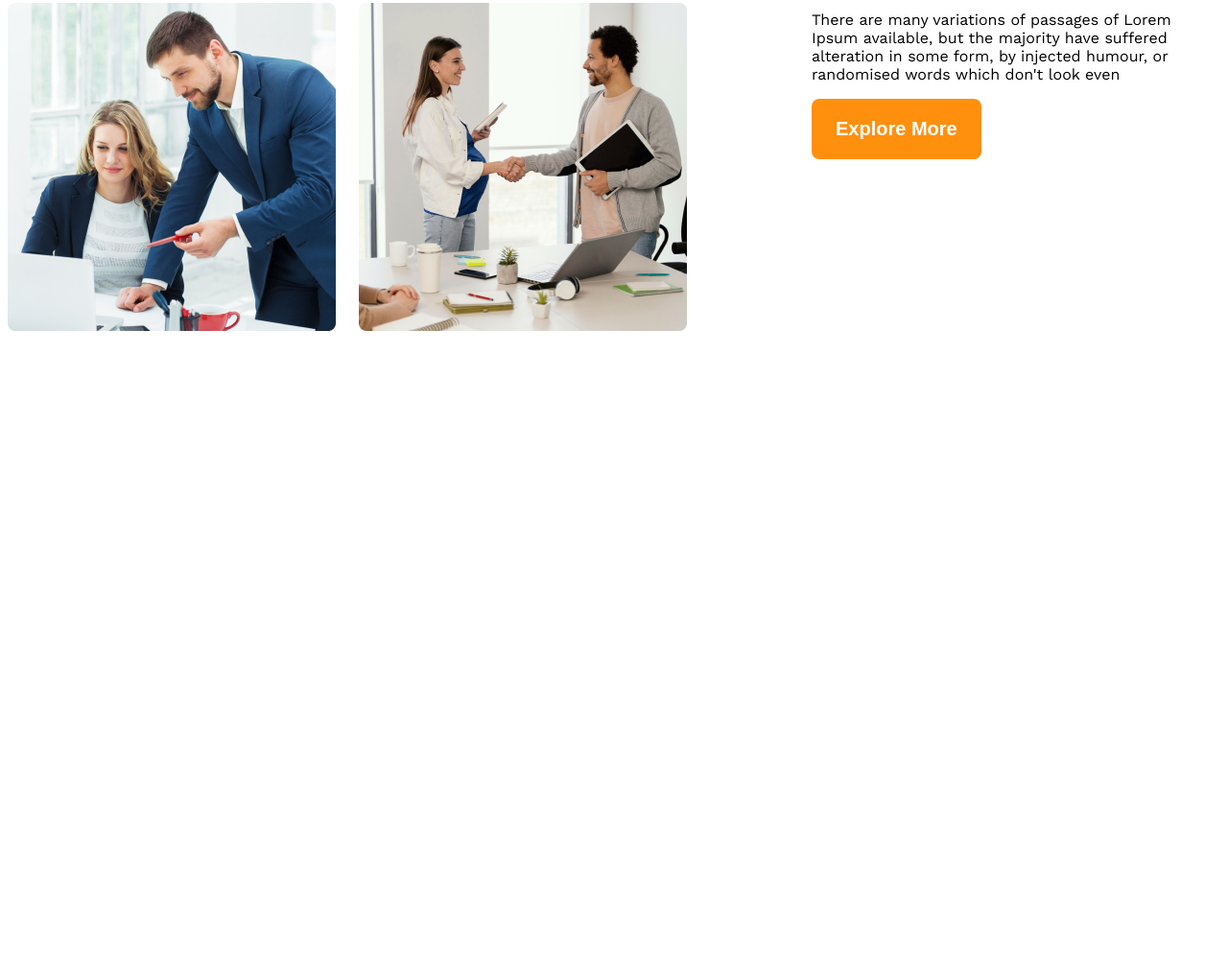
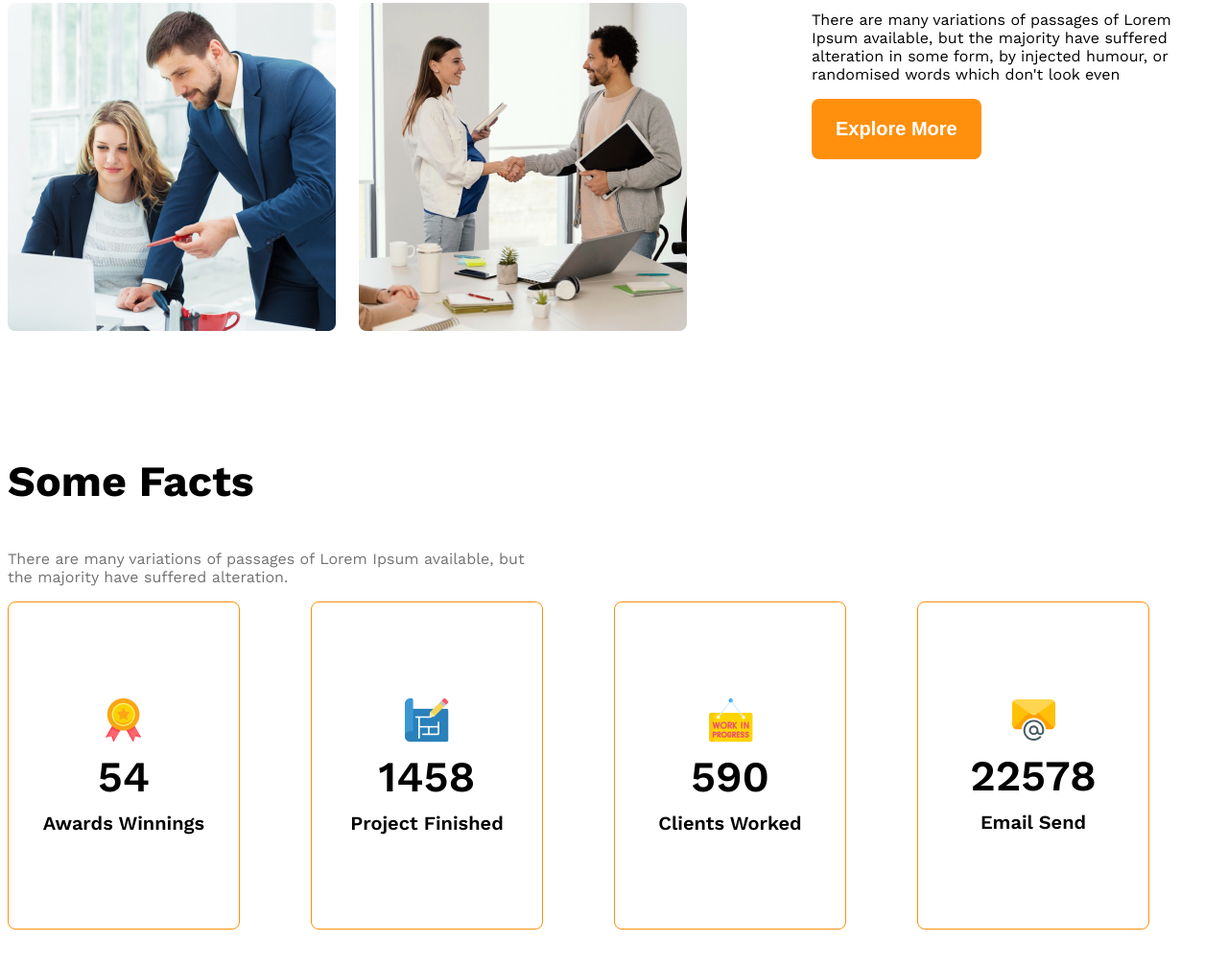
Before and after one commit to amrito86/G3-architects, a plain HTML site: page index.html in a window 1280 px wide. Shown: the part 1677-2684 px from the top of the page at 96% size. Before the commit the page ends 2030 px from the top, so only its background shows below. Drawn offline with nearby package versions, Linux system fonts and the light colour scheme.

Commit message:
added some fact

```diff
--- a/index.html
+++ b/index.html
@@ -39,11 +39,53 @@
                 <img src="images/team4.png" alt="">
             </div>
             <div class="our-feature">
-                <h3 class="feature-title"><span id="quick" class="colour-black">Quick list</span> <span id="of-our">of Our</span> <span id="Features" class="text-primary">Features</span></h3>
+                <h3 class="section-title"><span id="quick" class="colour-black">Quick list</span> <span id="of-our">of Our</span> <span id="Features" class="text-primary">Features</span></h3>
                 <p class="feature-discription">There are many variations of passages of Lorem Ipsum available, but the majority have suffered alteration in some form, by injected humour, or randomised words which don't look even</p>
                 <button class="button-primary">Explore More</button>
 
             </div>
+        </section>
+        <section>
+            <h3 class="section-title">Some Facts</h3>
+            <p class="colour-black fact-discription">There are many variations of passages of Lorem Ipsum available, but the majority have suffered alteration.</p>
+            <div class="fact-container">
+                <div class="fact-card display flex">
+                    <div>
+                        <img src="images/icons/ribon.png" alt="" class="fact-icon">
+                        <h4 class="fact-number">54</h4>
+                        <h5 class="fact-name">Awards Winnings</h5>
+                    </div>
+                </div>
+                <div class="fact-card display flex">
+                    <div>
+                        <img src="images/icons/projects.png" alt="" class="fact-icon">
+                        <h4 class="fact-number">1458</h4>
+                        <h5 class="fact-name">Project Finished</h5>
+                        </div>
+                </div>
+                <div class="fact-card display flex">
+                    <div>
+                        <img src="images/icons/customers.png" alt="" class="fact-icon">
+                        <h4 class="fact-number">590</h4>
+                        <h5 class="fact-name">Clients Worked</h5>
+                    </div>
+                </div>
+                <div class="fact-card display flex">
+                    <div>
+                        <img src="images/icons/email.png" alt="" class="fact-icon">
+                        <h4 class="fact-number">22578</h4>
+                        <h5 class="fact-name">Email Send</h5>
+                    </div>
+                </div>
+
+
+
+            </div>
+
+
+        </section>
+        <section>
+
         </section>
 
 
--- a/styles/architecs.css
+++ b/styles/architecs.css
@@ -83,6 +83,21 @@
 
  }
 
+ /* medium device */
+
+ @media screen and (min-width: 576px and max-width: 992px) {
+  .teams{
+    flex-direction: column;
+  }
+
+  .of-our{
+    margin: 50 auto;
+  }
+
+ }
+
+
+
  /* section relatibve */
 
  .text-primary{
@@ -106,7 +121,7 @@
  main > section{
   margin-top: 130px;
  }
- .feature-title{
+ .section-title{
   font-size: 2.8rem;
   font-weight: 700;
  }
@@ -120,3 +135,35 @@
   max-width: 530px;
 
  }
+
+ /* fact-card relative */
+
+ .fact-container{
+  display: grid;
+  grid-template-columns: repeat(4, 1fr);
+ }
+ .fact-card{
+  border: 1px solid #FF900E;
+  width: 240px;
+  height: 240px;
+  border-radius: 8px;
+  align-items: center;
+  justify-content: center;
+  text-align: center;
+  padding-top: 100px;
+
+ }
+ .fact-number{
+  font-size: 2.8rem;
+  font-weight: 600;
+  margin-top: 5px;
+  margin-bottom: 10px;
+ }
+ .fact-name{
+  font-size: 1.25rem;
+  font-weight: 600;
+  margin-top: 10px;
+ }
+ .fact-discription{
+  max-width: 540px;
+ }
```
